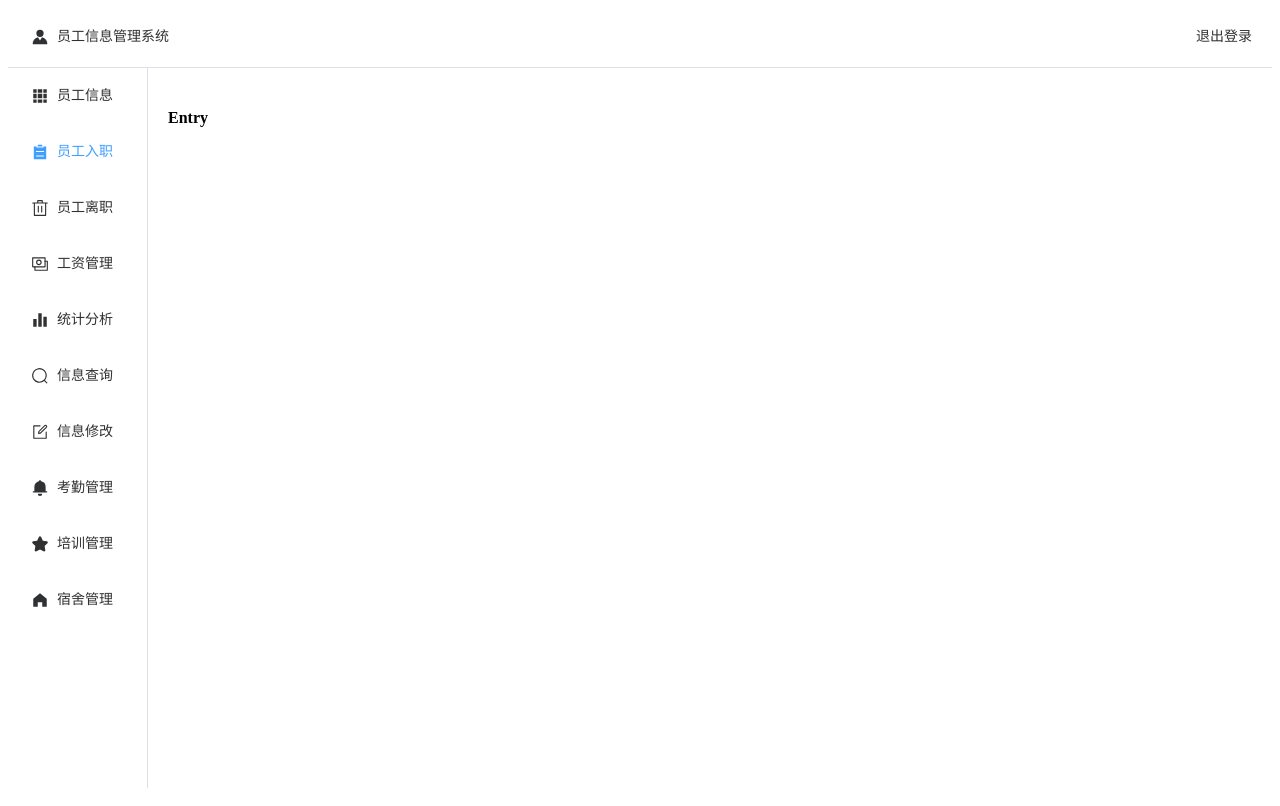
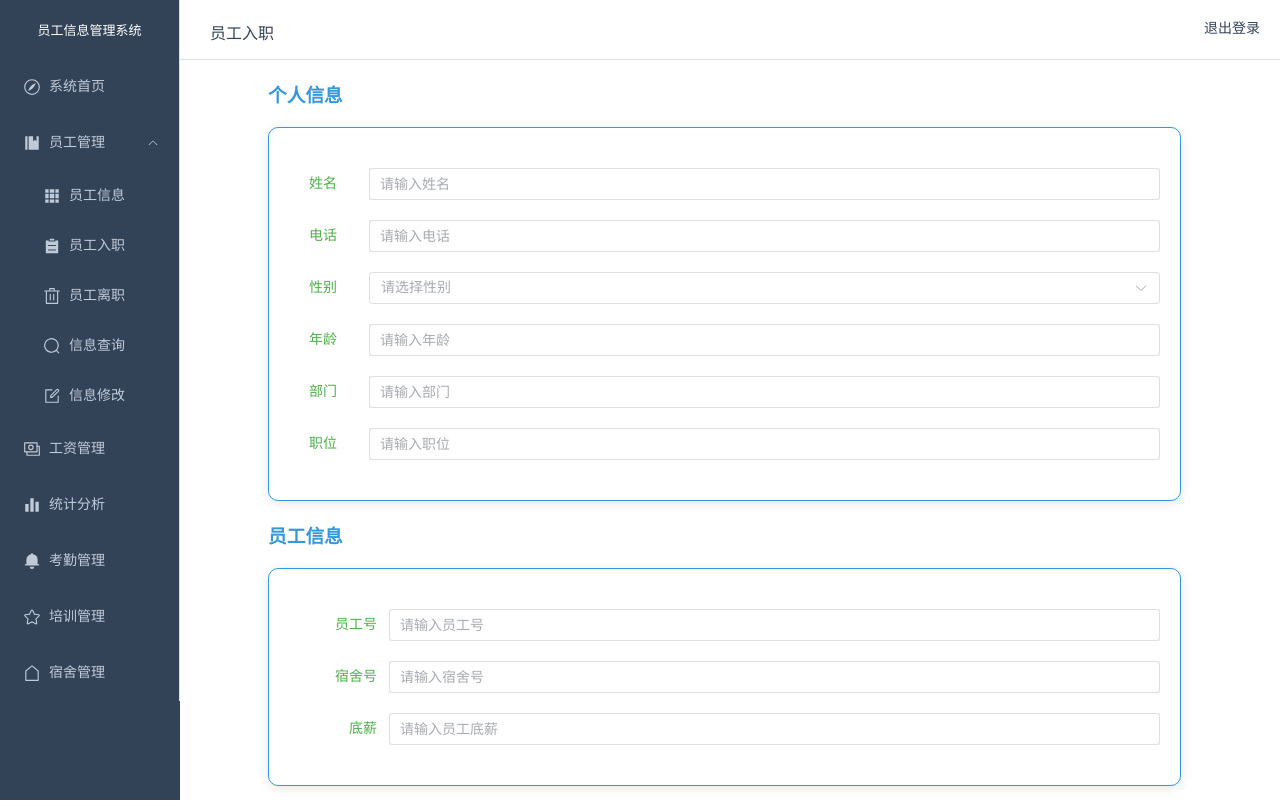
Before and after one commit to Ocean456/web, a Vue app: page /admin/entry in a window 1280 px wide. Built offline with nearby package versions, Linux system fonts and the light colour scheme.

Commit message:
Third submission

```diff
--- a/src/App.vue
+++ b/src/App.vue
@@ -2,7 +2,9 @@
 </script>
 <template>
   <div id="app">
-    <RouterView/>
+    <transition name="fade" mode="out-in">
+      <router-view/>
+    </transition>
   </div>
 </template>
 <style></style>
--- a/src/router/index.ts
+++ b/src/router/index.ts
@@ -6,7 +6,7 @@ const router = createRouter({
     routes: [
         {
             path: '/',
-            redirect: '/admin/info'
+            redirect: '/login'
         },
         {
             path: '/login',
@@ -15,46 +15,62 @@ const router = createRouter({
         {
             path: '/admin',
             component: () => import('../views/Admin.vue'),
+            redirect: '/admin/home',
             children: [
                 {
                     path: 'info',
+                    name: '员工信息',
                     component: () => import('../views/Information.vue')
                 },
                 {
                     path: 'analytics',
+                    name: '统计分析',
                     component: () => import('../views/Analytics.vue')
                 },
                 {
                     path: 'dormitory',
+                    name: '宿舍管理',
                     component: () => import('../views/Dormitory.vue')
                 },
                 {
                     path: 'modify',
+                    name: '信息修改',
                     component: () => import('../views/Modify.vue')
                 },
                 {
                     path: 'search',
+                    name: '信息查询',
                     component: () => import('../views/Search.vue')
                 },
                 {
                     path: 'salary',
+                    name: '工资管理',
                     component: () => import('../views/Salary.vue')
                 },
                 {
                     path: 'entry',
+                    name: '员工入职',
                     component: () => import('../views/Entry.vue')
                 },
                 {
                     path: 'dimission',
+                    name :'员工离职',
                     component: () => import('../views/Dimission.vue')
                 },
                 {
                     path: 'attendance',
+                    name: '考勤管理',
                     component: () => import('../views/Attendance.vue')
                 },
                 {
                     path : 'train',
+                    name: '培训管理',
                     component: () => import('../views/Train.vue')
+                },
+                {
+                    path: 'home',
+                    name: '首页',
+                    component: () => import('../views/Home.vue')
                 }
             ]
         }
--- a/src/style.css
+++ b/src/style.css
@@ -1,5 +1,7 @@
 
 body {
+    margin: 0;
+    padding: 0;
     background-repeat: no-repeat;
     background-size: cover;
     background-attachment: fixed;
--- a/src/views/Admin.vue
+++ b/src/views/Admin.vue
@@ -1,52 +1,34 @@
 <!--suppress CssUnusedSymbol -->
 <script setup lang="ts">
-import {ref, onMounted, onUnmounted} from "vue";
 import {
-  Avatar, BellFilled,
-  Delete,
-  Edit,
-  Grid,
-  Histogram, HomeFilled,
-  List,
-  Money,
-  Search,
-  StarFilled
+  BellFilled, Compass, Delete, Edit, Grid, Histogram, House, List, Management, Money, Search, Star
 } from "@element-plus/icons-vue";
 
-const menu = ref({height: ''});
-
-const updateHeight = () => {
-  menu.value.height = window.innerHeight - 80 + "px";
-};
-
-onMounted(() => {
-  document.body.style.backgroundImage = "none";
-  updateHeight();
-  window.addEventListener('resize', updateHeight);
-});
-
-onUnmounted(() => {
-  window.removeEventListener('resize', updateHeight);
-});
 </script>
 
 <template>
   <el-container>
-    <el-header>
-      <el-menu :ellipsis="false" mode="horizontal">
-        <el-menu-item>
-          <el-icon>
-            <Avatar/>
-          </el-icon>
-          员工信息管理系统
-        </el-menu-item>
-        <div class="flex-grow"></div>
-        <el-menu-item index="/login">退出登录</el-menu-item>
-      </el-menu>
-    </el-header>
+
     <el-container>
       <el-aside>
-        <el-menu :style="menu" :default-active="$route.path" router>
+        <el-menu :default-active="$route.path" router>
+          <el-card style="background-color: transparent;color: #ffffff;font-size: small" shadow="never">
+
+            员工信息管理系统
+          </el-card>
+          <el-menu-item index="/admin/home">
+            <el-icon>
+              <Compass/>
+            </el-icon>
+            系统首页
+          </el-menu-item>
+          <el-sub-menu index="1">
+            <template #title>
+              <el-icon>
+                <Management/>
+              </el-icon>
+              员工管理
+            </template>
             <el-menu-item index="/admin/info">
               <el-icon>
                 <Grid/>
@@ -65,6 +47,20 @@ onUnmounted(() => {
               </el-icon>
               员工离职
             </el-menu-item>
+            <el-menu-item index="/admin/search">
+              <el-icon>
+                <Search/>
+              </el-icon>
+              信息查询
+            </el-menu-item>
+            <el-menu-item index="/admin/modify">
+              <el-icon>
+                <Edit/>
+              </el-icon>
+              信息修改
+            </el-menu-item>
+          </el-sub-menu>
+
           <el-menu-item index="/admin/salary">
             <el-icon>
               <Money/>
@@ -77,18 +73,7 @@ onUnmounted(() => {
             </el-icon>
             统计分析
           </el-menu-item>
-          <el-menu-item index="/admin/search">
-            <el-icon>
-              <Search/>
-            </el-icon>
-            信息查询
-          </el-menu-item>
-          <el-menu-item index="/admin/modify">
-            <el-icon>
-              <Edit/>
-            </el-icon>
-            信息修改
-          </el-menu-item>
+
           <el-menu-item index="/admin/attendance">
             <el-icon>
               <BellFilled/>
@@ -97,13 +82,13 @@ onUnmounted(() => {
           </el-menu-item>
           <el-menu-item index="/admin/train">
             <el-icon>
-              <StarFilled/>
+              <Star/>
             </el-icon>
             培训管理
           </el-menu-item>
           <el-menu-item index="/admin/dormitory">
             <el-icon>
-              <HomeFilled/>
+              <House/>
             </el-icon>
             宿舍管理
           </el-menu-item>
@@ -111,6 +96,13 @@ onUnmounted(() => {
         </el-menu>
       </el-aside>
       <el-container>
+        <el-header>
+          <el-menu :ellipsis="false" mode="horizontal" router>
+            <el-card shadow="never" style="margin-left: 10px;color: #344358">{{ $route.name}}</el-card>
+            <div class="flex-grow"></div>
+            <el-menu-item style="color:#344358;" index="/login">退出登录</el-menu-item>
+          </el-menu>
+        </el-header>
         <el-main>
           <RouterView/>
         </el-main>
@@ -129,6 +121,51 @@ onUnmounted(() => {
 }
 
 .el-aside {
-  width: 140px;
+  width: 180px;
+  height: 100vh;
+}
+
+:deep(.el-aside) {
+  background-color: #324257;
+
+}
+
+:deep(.el-menu) {
+  background-color: transparent;
+}
+
+.el-main {
+  background-color: white;
+}
+
+.el-menu-item {
+  color: #c0cbd9;
+}
+
+.el-menu-item:hover {
+  background-color: #2f3f52;
+}
+
+.el-card {
+  border: none;
+  text-align: center;
+}
+
+:deep(.el-sub-menu__title) {
+  color: #c0cbd9;
+}
+
+* {
+  user-select: none;
+}
+:deep(.el-sub-menu__title:hover){
+  background-color: #2f3f52;
+}
+.el-main {
+  padding: 0;
+}
+
+:deep(h1){
+  margin: 0;
 }
 </style>
--- a/src/views/Entry.vue
+++ b/src/views/Entry.vue
@@ -1,13 +1,97 @@
-<script setup lang="ts">
+<script lang="ts" setup>
+import {ref} from "vue";
 
+const addition = ref({
+  id: '',
+  name: '',
+  phone: '',
+  gender: '',
+  age: '',
+  department: '',
+  position: '',
+  dormitory: '',
+  salary: ''
+})
 </script>
 
 <template>
-  <div>
-    <h1>Entry</h1>
+  <div style="margin-left: 8%">
+    <h3>个人信息</h3>
+    <el-card class="card identity" shadow="hover">
+      <el-form :model="addition" label-width="60px" label-position="left">
+        <el-form-item label="姓名">
+          <el-input v-model="addition.name" placeholder="请输入姓名"></el-input>
+        </el-form-item>
+        <el-form-item label="电话">
+          <el-input v-model.number="addition.phone" placeholder="请输入电话"></el-input>
+        </el-form-item>
+        <el-form-item label="性别">
+          <el-select v-model="addition.gender" placeholder="请选择性别" style="width: 100%;">
+            <el-option label="男" value="1"></el-option>
+            <el-option label="女" value="2"></el-option>
+          </el-select>
+        </el-form-item>
+        <el-form-item label="年龄">
+          <el-input v-model.number="addition.age" placeholder="请输入年龄"></el-input>
+        </el-form-item>
+        <el-form-item label="部门">
+          <el-input v-model="addition.department" placeholder="请输入部门"></el-input>
+        </el-form-item>
+        <el-form-item label="职位">
+          <el-input v-model="addition.position" placeholder="请输入职位"></el-input>
+        </el-form-item>
+      </el-form>
+    </el-card>
+
+    <h3>员工信息</h3>
+    <el-card class="card identity" shadow="hover">
+      <el-form :label-position="'left'" label-width="90px">
+        <el-form :model="addition" label-width="80px">
+          <el-form-item label="员工号">
+            <el-input v-model.number="addition.id" placeholder="请输入员工号"></el-input>
+          </el-form-item>
+          <el-form-item label="宿舍号">
+            <el-input v-model="addition.dormitory" placeholder="请输入宿舍号"></el-input>
+          </el-form-item>
+          <el-form-item label="底薪">
+            <el-input v-model.number="addition.salary" placeholder="请输入员工底薪"></el-input>
+          </el-form-item>
+        </el-form>
+      </el-form>
+    </el-card>
   </div>
 </template>
 
 <style scoped>
+.card {
+  margin-bottom: 20px;
+  width: 90%;
+  border-radius: 10px;
+}
+
+h3 {
+  color: #3498db;
+  margin: 20px 0;
+}
+
+.identity {
+  border: 1px solid #3498db;
+  box-shadow: 0 2px 12px 0 rgba(0, 0, 0, 0.1);
+}
+
+:deep(.el-form-item__label ) {
+  color: #4db04a;
+}
+
+:deep(.el-form-item) {
+  margin: 20px 0 20px 20px;
+}
+
+:deep(.el-input,.el-select) {
+  width: 100%;
+  background-color: #ecf0f1;
+  border-color: #d72a06;
+  color: #2c3e50;
+}
 
 </style>
--- /dev/null
+++ b/src/views/Home.vue
@@ -0,0 +1,18 @@
+<script setup lang="ts">
+
+</script>
+
+<template>
+  <div id="home">
+    <h1>Home</h1>
+  </div>
+</template>
+
+<style scoped>
+#home{
+  height: 100%;
+  padding: 0;
+  margin: 0;
+}
+
+</style>
--- a/src/views/Login.vue
+++ b/src/views/Login.vue
@@ -1,5 +1,5 @@
 <script setup lang="ts">
-import {onMounted, ref} from "vue";
+import {ref} from "vue";
 import {ElMessage} from "element-plus";
 import router from "../router";
 import {login} from "../axios";
@@ -15,28 +15,24 @@ const handleLogin = () => {
       ElMessage.success("登录成功");
       router.push("/admin");
     } else {
-      ElMessage.error("登录失败");
+      ElMessage.error("账号或密码错误");
     }
   });
 };
 
-onMounted(() => {
-  document.body.style.backgroundImage = 'url("src/assets/wave.svg")'
-});
 </script>
-
 <template>
   <el-container>
     <el-card>
-      <el-form label-width="60">
+      <el-form>
         <el-header>
           <h1>登录</h1>
         </el-header>
-        <el-form-item label="用户名">
-          <el-input v-model="form.username"></el-input>
+        <el-form-item>
+          <el-input placeholder="账号" v-model="form.username"></el-input>
         </el-form-item>
-        <el-form-item label="密码">
-          <el-input @keydown.enter="handleLogin" v-model="form.password"></el-input>
+        <el-form-item>
+          <el-input type="password" placeholder="密码" @keydown.enter="handleLogin" v-model="form.password"></el-input>
         </el-form-item>
         <el-button type="primary" @click="handleLogin">登录</el-button>
       </el-form>
@@ -45,26 +41,39 @@ onMounted(() => {
 </template>
 
 <style scoped>
+
 * {
   user-select: none;
 }
 
 .el-container {
-  height: 80vh;
+  height: 100vh;
   display: flex;
   justify-content: center;
   align-items: center;
-  width: 65vw;
-  margin: auto;
+  background-color: #5C8374;
 }
+
 
 .el-header {
   text-align: center;
+
 }
 
 .el-card {
-  width: 400px;
-  margin: 100px auto;
+  width: 50%;
+  height: 100vh;
+  border: 0;
+  margin-left: auto;
+  display: flex;
+  justify-content: center;
+  align-items: center;
+  background-color: #1B4242;
+  color: #9EC8B9;
+}
+
+.el-form {
+  width: 300px;
 }
 
 .el-button {
@@ -73,8 +82,33 @@ onMounted(() => {
   margin-bottom: 20px;
 }
 
-.el-input {
-  width: 300px;
-  margin-right: 20px;
+
+.el-button {
+  background-color: transparent;
+  border-color: #5C8374;
+  width: 100%;
+  margin-top: 20px;
+}
+
+.el-button:hover {
+  background-color: #9EC8B9;
+}
+
+:deep(.el-input__wrapper) {
+  background-color: transparent;
+  box-shadow: none;
+  border-bottom: whitesmoke 1px solid;
+  border-radius: 0;
+  padding: 0;
+  font-size: 18px;
+  height: 40px;
+}
+
+:deep(.el-input__inner) {
+  color: #9EC8B9;
+}
+
+:deep(.el-input__inner[type = "password"]) {
+  letter-spacing: 3px;
 }
 </style>
```
Lines whose indentation alone changed are shown as unchanged.
